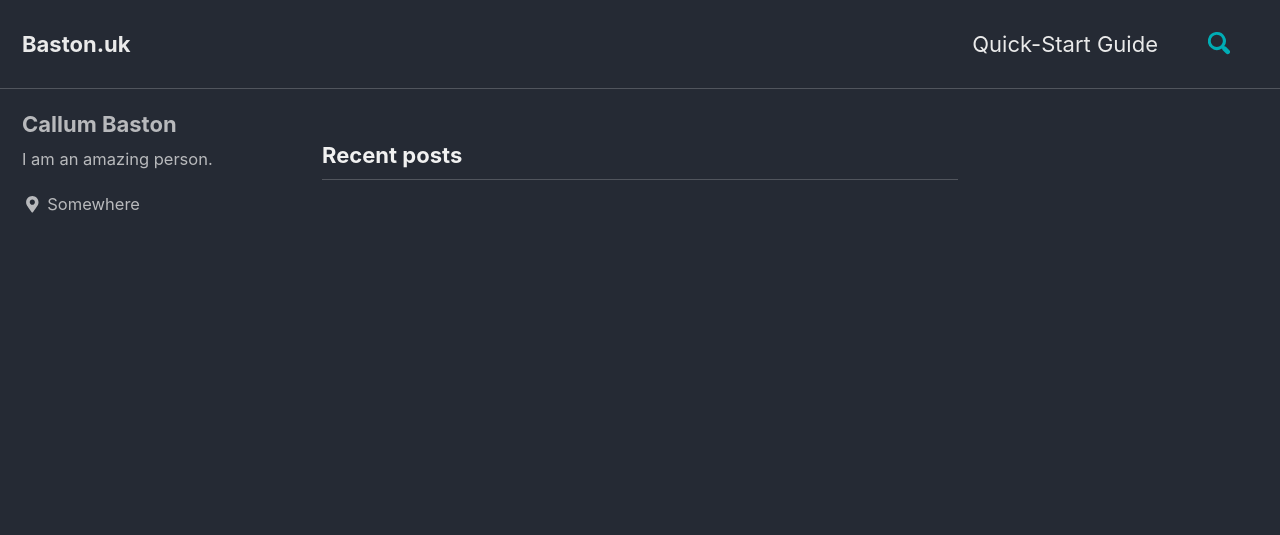
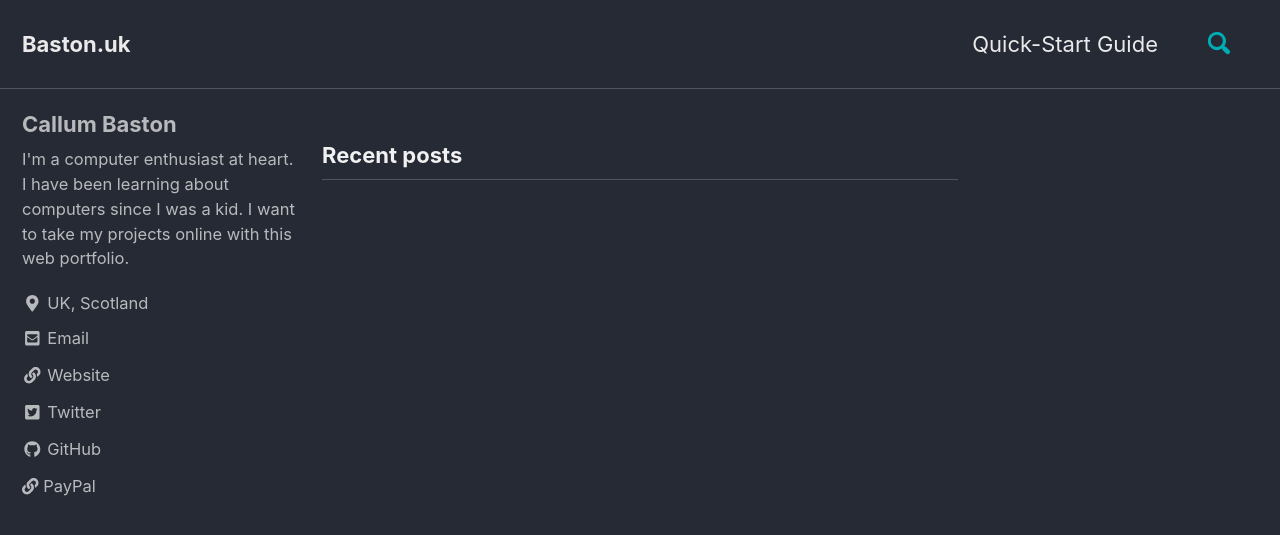
Before and after one commit to CallumBaston/CallumBaston.github.io, a Jekyll site: the page built from index.html, in a window 1280 px wide and 900 px high. Shown: the top 535 px of the window. Built offline with Jekyll 4.4.1, drawn with Linux system fonts in a browser that asks for light colours; cached includes are drawn as plain includes; nearby versions of some CDN libraries; the list of posts is cut into pages by our own code; comment, search, counter and statistics services are not loaded.

Commit message:
Aded social medi links

```diff
--- a/_config.yml
+++ b/_config.yml
@@ -86,28 +86,25 @@ analytics:
 author:
   name             : "Callum Baston"
   avatar           : # path of avatar image, e.g. "/assets/images/bio-photo.jpg"
-  bio              : "I am an amazing person."
-  location         : "Somewhere"
+  bio              : "I'm a computer enthusiast at heart. I have been learning about computers since I was a kid. I want to take my projects online with this web portfolio. "
+  location         : "UK, Scotland"
   email            :
   links:
     - label: "Email"
       icon: "fas fa-fw fa-envelope-square"
-      # url: mailto:your.name@email.com
+      url: mailto:Callum@baston.uk
     - label: "Website"
       icon: "fas fa-fw fa-link"
-      # url: "https://your-website.com"
+      url: "https://www.baston.uk/"
     - label: "Twitter"
       icon: "fab fa-fw fa-twitter-square"
-      # url: "https://twitter.com/"
-    - label: "Facebook"
-      icon: "fab fa-fw fa-facebook-square"
-      # url: "https://facebook.com/"
+      url: "https://twitter.com/B4ston"
     - label: "GitHub"
       icon: "fab fa-fw fa-github"
-      # url: "https://github.com/"
-    - label: "Instagram"
-      icon: "fab fa-fw fa-instagram"
-      # url: "https://instagram.com/"
+      url: "https://github.com/CallumBaston"
+    - label: "PayPal"
+      icon: ""
+      url: "https://www.paypal.me/yellowspace"
 # Site Footer
 footer:
   links:
```
Also changed, not shown: README.md.
